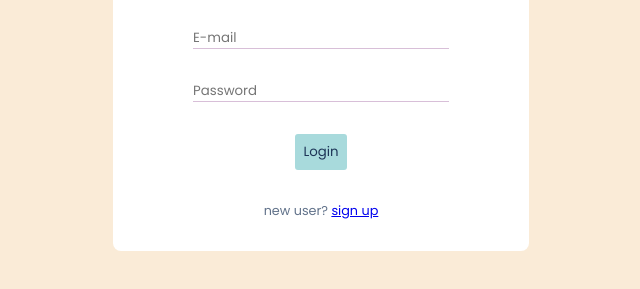
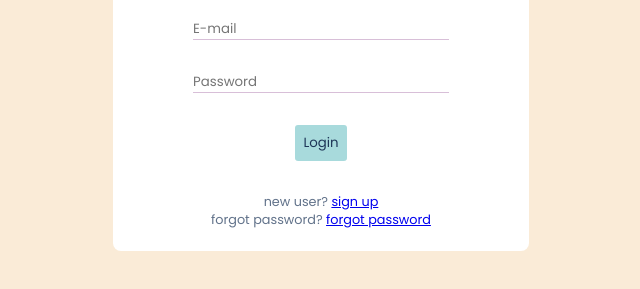
Before and after one commit to Vishal101022/expense-tracker-localstorage, a plain HTML site: page frontend/login/login.html in a window 1280 px wide. Shown: the part 349-638 px from the top of the page, without its empty margins (319-959 px from the left). Drawn offline with nearby package versions, Linux system fonts and the light colour scheme; some packages are replaced by stand-ins of ours; a script that the page names is missing.

Commit message:
Add forgot password link

```diff
--- a/frontend/login/login.html
+++ b/frontend/login/login.html
@@ -24,6 +24,11 @@
           <span
             >new user? <a href="/frontend/signUp/signUp.html">sign up</a></span
           >
+          <span
+            >forgot password? <a href="/frontend/forgotPassword/forgotPass.html"
+              >forgot password</a
+            ></span
+          >
         </div>
       </form>
     </div>
```
